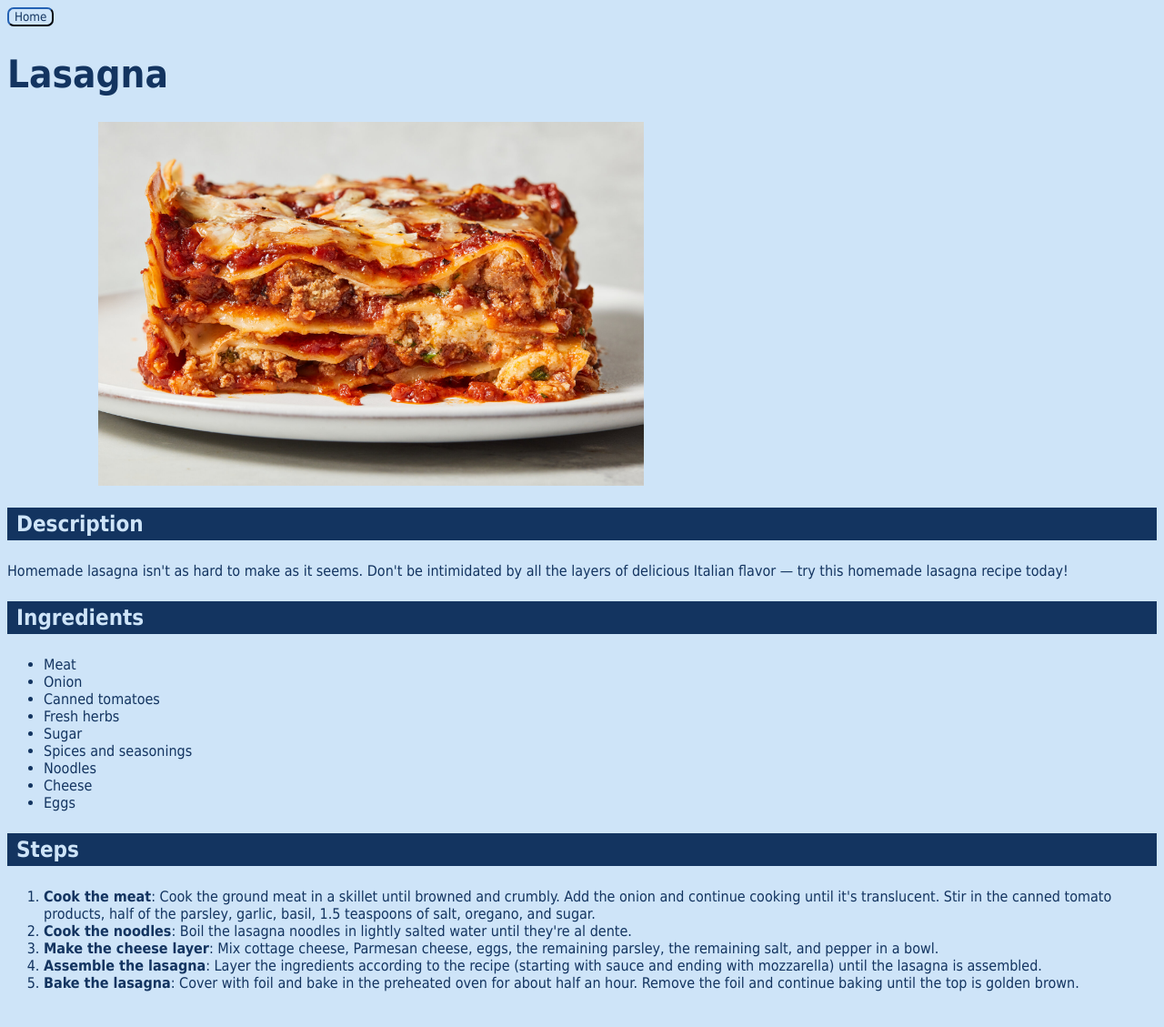
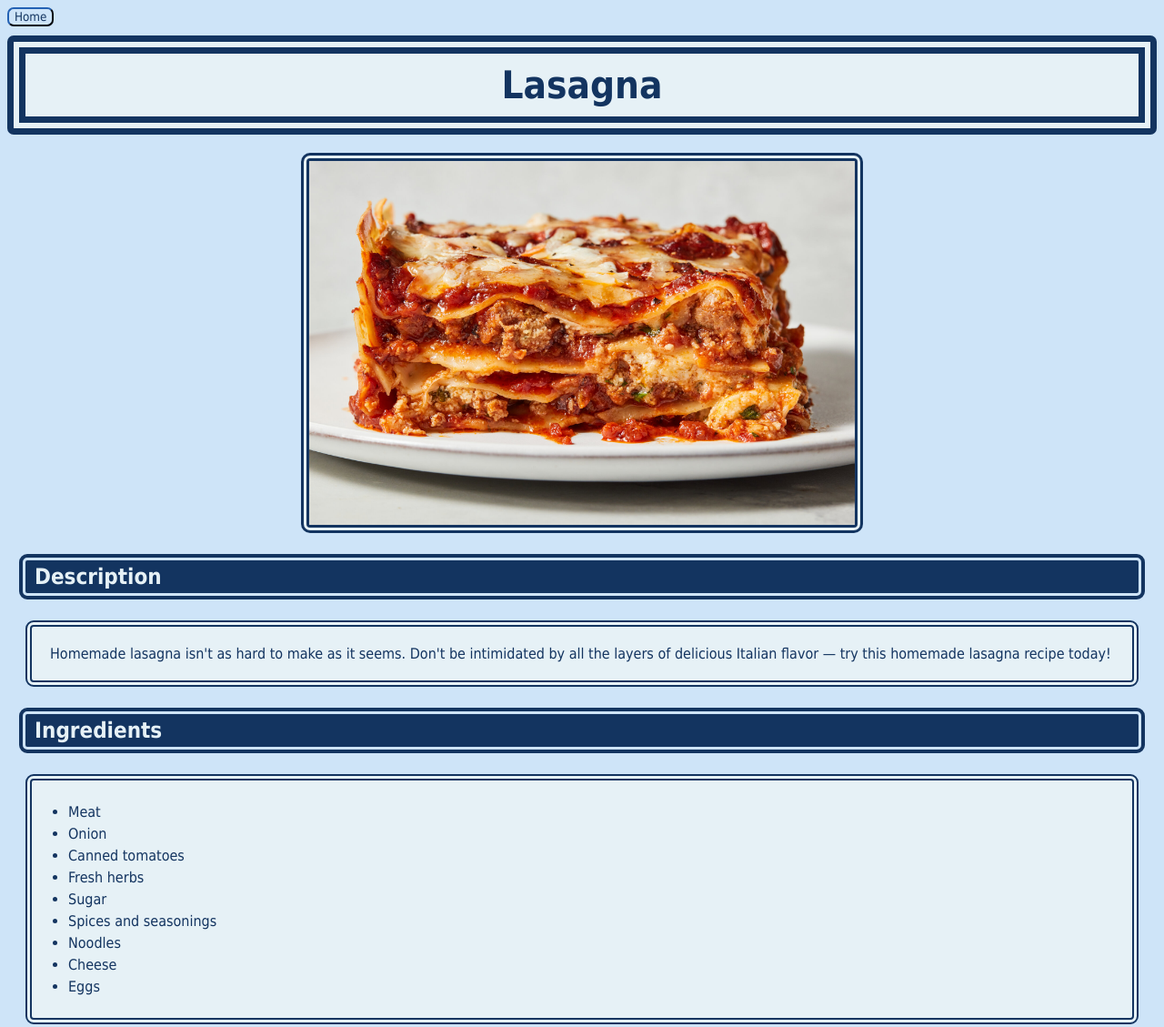
Before and after one commit to ebabiarz/odin-recipes, a plain HTML site: page recipes/lasagna.html in a window 1280 px wide. Shown: the top 1129 px of the page at 91% size. Before the commit the page ends 1106 px from the top, so only its background shows below. Drawn offline with Linux system fonts and the light colour scheme.

Commit message:
Add more styling to odin-recipes
Utilized techniques related to the box model to add better styling to
the odin-recipes project.

```diff
--- a/recipes/lasagna.html
+++ b/recipes/lasagna.html
@@ -18,6 +18,8 @@
         <p>Homemade lasagna isn't as hard to make as it seems. Don't be intimidated by all the layers of delicious Italian flavor — try this homemade lasagna recipe today! </p>
 
         <h3 class="Sub-Heading">Ingredients</h3>
+
+        <div>
             <ul>
                 <li>Meat</li>
                 <li>Onion</li>
@@ -29,8 +31,10 @@
                 <li>Cheese</li>
                 <li>Eggs</li>
             </ul>
+        </div>
 
         <h3 class="Sub-Heading">Steps</h3>
+
         <ol>
             <li><strong>Cook the meat</strong>: Cook the ground meat in a skillet until browned and crumbly. Add the onion and continue cooking until it's translucent. Stir in the canned tomato products, half of the parsley, garlic, basil, 1.5 teaspoons of salt, oregano, and sugar.</li>
             <li><strong>Cook the noodles</strong>: Boil the lasagna noodles in lightly salted water until they're al dente.</li>
--- a/style.css
+++ b/style.css
@@ -6,18 +6,31 @@ body {
 
 .title {
     color:rgb(19, 52, 96);
+    background-color:rgb(230, 241, 246);
     font-size: 42px;
+    text-align: center;
+    border: double 20px rgb(19, 52, 96);
+    border-radius: 7px;
+    padding: 10px;
+    margin: 10px 0;
+    box-sizing: border-box;
 }
 
 .button {
     font-size: 24px;
-    color: rgb(206, 228, 248);
+    color: rgb(230, 241, 246);
     background-color: rgb(19, 52, 96);
     outline-color: rgb(19, 52, 96);
     border-color: rgb(19, 52, 96);
     border-radius: 7px;
     font-family: Tahoma, Verdana, sans-serif;
     outline-color: transparent;
+    display: block;
+    margin: 30px auto;
+    padding-top: 4px;
+    padding-bottom: 4px;
+    padding-left: 10px;
+    padding-right: 10px;
 }
 
 .button:hover {
@@ -43,20 +56,47 @@ body {
     line-height: 4.0em;
 }
 
+ol,
+ul {
+    margin: 20px;
+    background-color: rgb(230, 241, 246);
+    border: double 7px rgb(19, 52, 96);
+    padding: 20px;
+    border-radius: 9px;
+}
+
+li {
+    margin: 5px 20px;
+}
+
+p {
+    margin: 20px;
+    background-color: rgb(230, 241, 246);
+    padding: 20px;
+    border: double 7px rgb(19, 52, 96);
+    border-radius: 9px;
+
+}
+
 .Sub-Heading {
     font-size: 24px;
-    color: rgb(206, 228, 248);
+    color: rgb(230, 241, 246);
+    border: double 10px rgb(206, 228, 248);
     background-color: rgb(19, 52, 96);
+    border-radius: 12px;
     line-height: 1.5em;
     text-indent: 10px;
+    margin: 10px;
 }
 
 .photo {
     display: block;
-    margin-left: 100px;
-    margin-right: auto;
-    height: 400;
+    margin: 20px auto;
+    height: 400px;
     width: auto;
+    background-color: rgb(230, 241, 246);
+    border: double 9px rgb(19, 52, 96);
+    border-radius: 10px;
 }
 
 .home.page {
```
Also changed, not shown: index.html (+4 -8 lines). Lines whose indentation alone changed are shown as unchanged.
